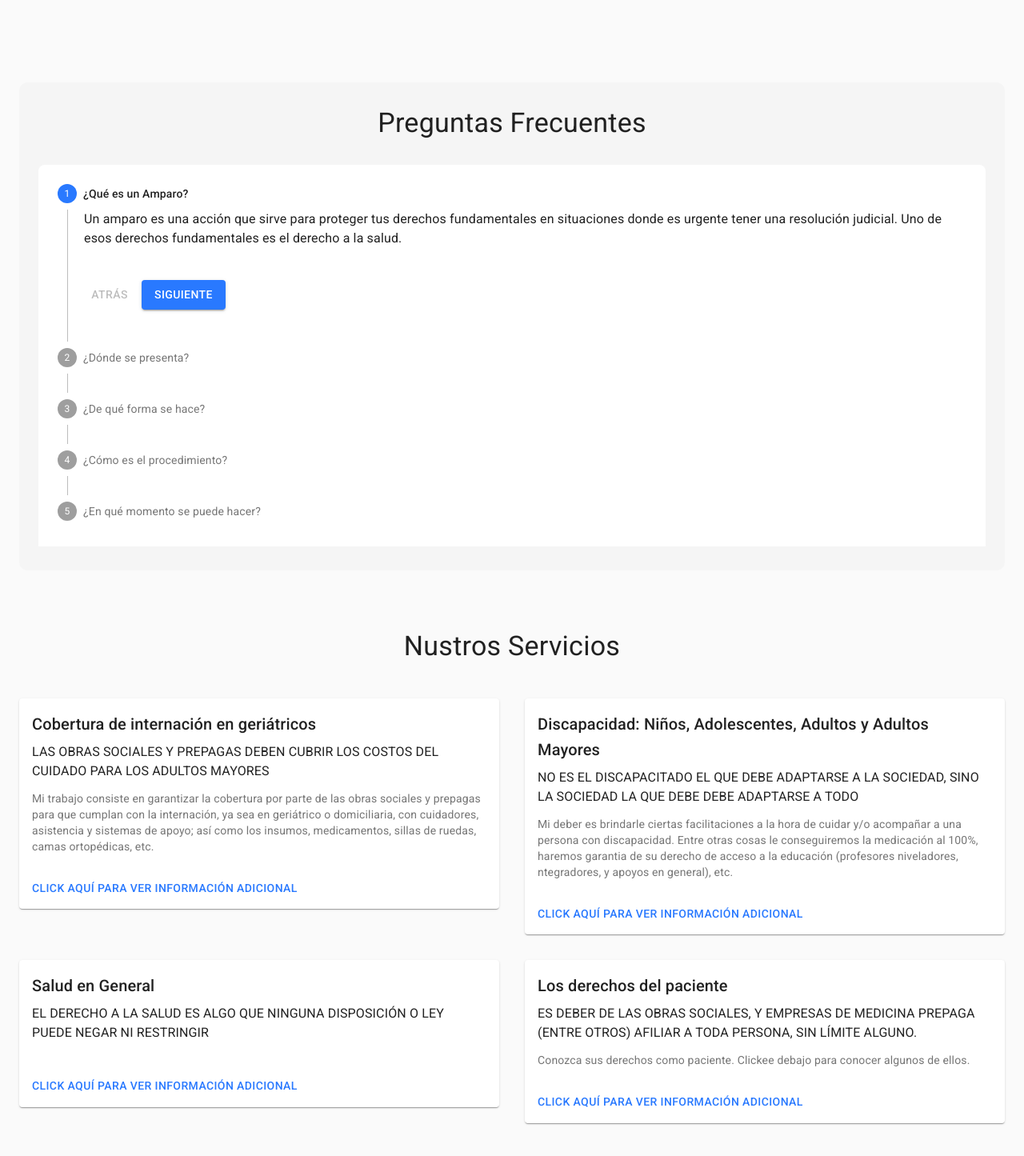
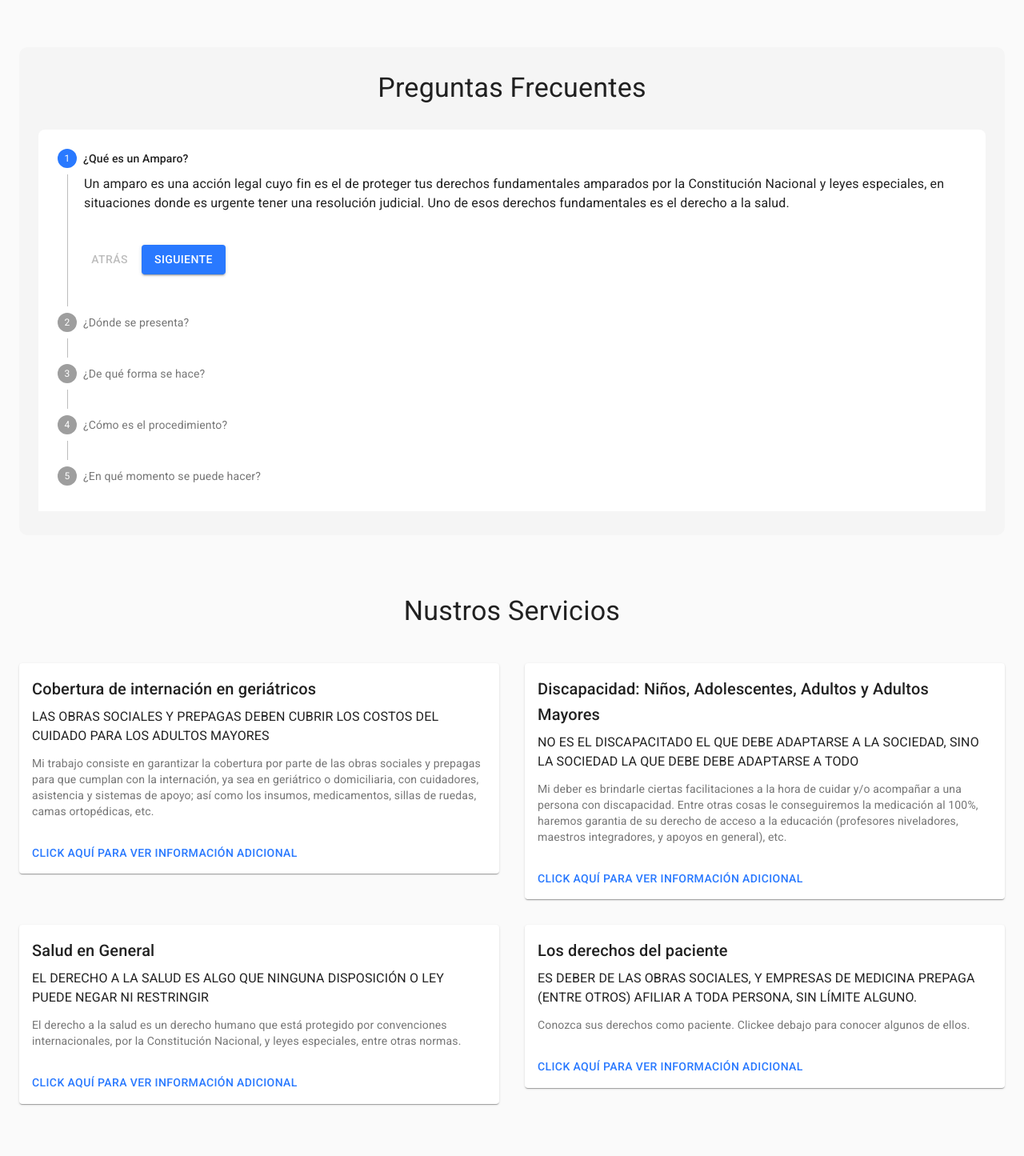
Before and after one commit to TheMrCorvy/salud-y-derechos, a React (Create React App) app: page / in a window 1280 px wide. Shown: the part 1355-2800 px from the top of the page at 80% size. Built offline with nearby package versions, Linux system fonts and the light colour scheme.

Commit message:
revisions to the texts

```diff
--- a/src/components/sections/ContactSection.tsx
+++ b/src/components/sections/ContactSection.tsx
@@ -61,7 +61,7 @@ export default function ContactSection() {
 							¿Cómo Contactar?
 						</Typography>
 						<ul>
-							<li className={classes.liBullet}>
+							{/* <li className={classes.liBullet}>
 								<Typography variant="body2" component="p">
 									Mediante número de teléfono (oficina):{" "}
 									<Typography
@@ -72,7 +72,7 @@ export default function ContactSection() {
 										3220-2678
 									</Typography>
 								</Typography>
-							</li>
+							</li> */}
 							<li className={classes.liBullet}>
 								<Typography variant="body2" component="p">
 									A través de WhatsApp:{" "}
--- a/src/static-data/frequently_asked_questions.json
+++ b/src/static-data/frequently_asked_questions.json
@@ -2,23 +2,23 @@
 	"faq": [
 		{
 			"question": "¿Qué es un Amparo?",
-			"answer": "Un amparo es una acción que sirve para proteger tus derechos fundamentales en situaciones donde es urgente tener una resolución judicial. \n Uno de esos derechos fundamentales es el derecho a la salud."
+			"answer": "Un amparo es una acción legal cuyo fin es el de proteger tus derechos fundamentales amparados por la Constitución Nacional y leyes especiales, en situaciones donde es urgente tener una resolución judicial. Uno de esos derechos fundamentales es el derecho a la salud."
 		},
 		{
 			"question": "¿Dónde se presenta?",
-			"answer": "En el Juzgado de Primera Instancia (Federal o Provincial, según corresponda) del lugar donde tus derechos sean perjudicados."
+			"answer": "En la Justicia Federal o Provincial, (según corresponda) del lugar donde tus derechos no sean respetados."
 		},
 		{
 			"question": "¿De qué forma se hace?",
-			"answer": "Mediante un escrito presentado por un abogado/a que deberá contener datos personales del amparísta y del demandado, la descripción del acto que te perjudica, tu pedido en términos claros y precisos, y las pruebas que tengas."
+			"answer": "Mediante un juicio presentado por un abogado/a que deberá contener datos personales del amparísta y del demandado, la descripción del acto que te perjudica, tu pedido en términos claros y precisos, y las pruebas que tengas."
 		},
 		{
 			"question": "¿Cómo es el procedimiento?",
-			"answer": "Es rápido. El Juez requiere un informe circunstanciado, y si la petición es procedente, dicta sentencia en un plazo breve."
+			"answer": "Es un juicio rápido. El Juez requiere un informe circunstanciado, puede producir prueba, y si la petición es procedente, dicta sentencia o medidas cautelares en un plazo breve."
 		},
 		{
 			"question": "¿En qué momento se puede hacer?",
-			"answer": "En cualquier momento del año, incluso cuando las dependencias judiciales están de vacaciones (asueto judicial)."
+			"answer": "En cualquier momento del año, incluso cuando las dependencias judiciales están de vacaciones (feria judicial)."
 		}
 	]
 }
--- a/src/static-data/servicesInfo.json
+++ b/src/static-data/servicesInfo.json
@@ -25,7 +25,7 @@
 		{
 			"title": "Discapacidad: Niños, Adolescentes, Adultos y Adultos Mayores",
 			"sub_title": "NO ES EL DISCAPACITADO EL QUE DEBE ADAPTARSE A LA SOCIEDAD, SINO LA SOCIEDAD LA QUE DEBE DEBE ADAPTARSE A TODO",
-			"summary": "Mi deber es brindarle ciertas facilitaciones a la hora de cuidar y/o acompañar a una persona con discapacidad. Entre otras cosas le conseguiremos la medicación al 100%, haremos garantia de su derecho de acceso a la educación (profesores niveladores, ntegradores, y apoyos en general), etc.",
+			"summary": "Mi deber es brindarle ciertas facilitaciones a la hora de cuidar y/o acompañar a una persona con discapacidad. Entre otras cosas le conseguiremos la medicación al 100%, haremos garantia de su derecho de acceso a la educación (profesores niveladores, maestros integradores, y apoyos en general), etc.",
 			"list": [
 				"Internación en geriátricos.",
 				"Internación domiciliaria.",
@@ -48,7 +48,7 @@
 		{
 			"title": "Salud en General",
 			"sub_title": "EL DERECHO A LA SALUD ES ALGO QUE NINGUNA DISPOSICIÓN O LEY PUEDE NEGAR NI RESTRINGIR",
-			"summary": "",
+			"summary": "El derecho a la salud es un derecho humano que está protegido por convenciones internacionales, por la Constitución Nacional, y leyes especiales, entre otras normas.",
 			"list": [
 				"Tratamientos de enfermedades poco frecuentes, y la continuidad de los mísmos.",
 				"Tratamientos de fertilidad.",
```
Also changed, not shown: package.json (+19 -19 lines), 2 other files (tests, documents, lock files or other folders).
